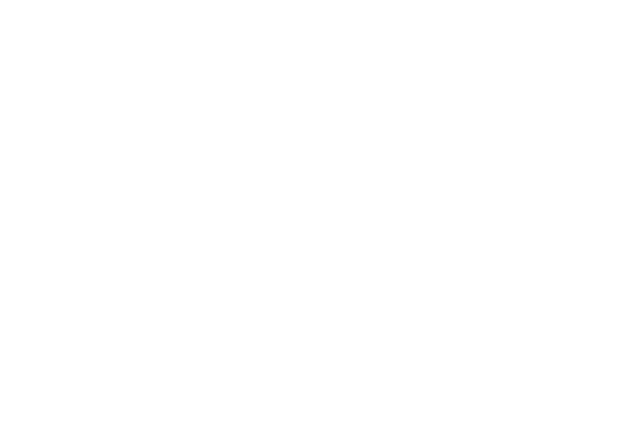
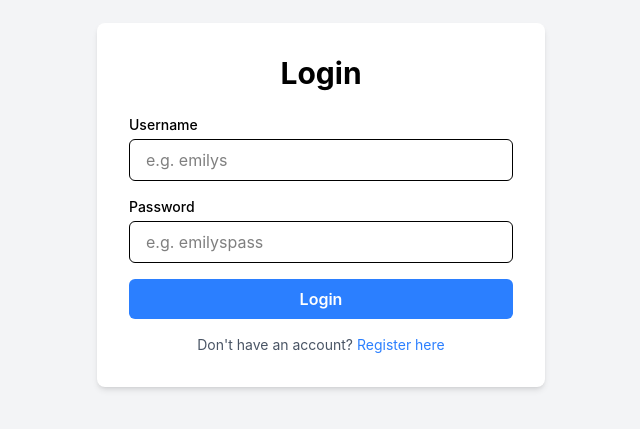
Before and after one commit to Sarthak05-code/ReactTraning, a React (Vite) app: page /ReactTraning/login in a window 1280 px wide. Before the commit this address had no page. Shown: the part 195-624 px from the top of the page, without its empty margins (319-959 px from the left). Built offline with nearby package versions, Linux system fonts and the light colour scheme.

Commit message:
browser router fixed and in working condition.

```diff
--- a/src/App.jsx
+++ b/src/App.jsx
@@ -1,18 +1,16 @@
-import { Route, Routes } from "react-router-dom"
-import LoginPage from "./pages/LoginPage"
-import { Dashboard } from "./pages/DashBoard"
+import { Routes, Route, Navigate } from "react-router-dom";
+import LoginPage from "./pages/LoginPage";
+import { DashBoard } from "./pages/DashBoard";
 
 function App() {
-    return(
-        <>
-
-        <Routes>
-            <Route path="/ReactTraning/" element={<LoginPage/>}/>
-            <Route path="/ReactTraning/dashboard" element={<Dashboard/>} />
-        </Routes>
-
-        </>
-    )
+  return (
+    <Routes>
+      <Route path="/" element={<Navigate to="/login" replace />} />
+      <Route path="/login" element={<LoginPage />} />
+      <Route path="/dashboard" element={<DashBoard />} />
+      <Route path="*" element={<Navigate to="/login" replace />} />
+    </Routes>
+  );
 }
 
-export default App
+export default App;
--- a/src/main.jsx
+++ b/src/main.jsx
@@ -1,10 +1,13 @@
-import { createRoot } from "react-dom/client";
+import React from "react";
+import ReactDOM from "react-dom/client";
+import { BrowserRouter } from "react-router-dom";
+import App from "./App.jsx";
 import "./index.css";
-import App from "./App.jsx";
-import { BrowserRouter } from "react-router-dom";
 
-createRoot(document.getElementById("root")).render(
-  <BrowserRouter>
-    <App />
-  </BrowserRouter>,
+ReactDOM.createRoot(document.getElementById("root")).render(
+  <React.StrictMode>
+    <BrowserRouter basename="/ReactTraning">
+      <App />
+    </BrowserRouter>
+  </React.StrictMode>
 );
--- a/src/pages/DashBoard.jsx
+++ b/src/pages/DashBoard.jsx
@@ -1,15 +1,33 @@
+import { useNavigate } from "react-router-dom";
+import { useEffect } from "react";
 
-export const Dashboard = () => {
+export const DashBoard = () => {
+  const navigate = useNavigate();
+
+  // Guard route: redirect to /login if no auth token exists
+  useEffect(() => {
+    const token = localStorage.getItem("token");
+    if (!token) {
+      navigate("/login");
+    }
+  }, [navigate]);
+
+  const handleLogout = () => {
+    localStorage.removeItem("token");
+    navigate("/login");
+  };
+
   return (
     <div className="min-h-screen bg-gray-100">
-
       <nav className="bg-white shadow-sm border-b px-6 py-4 flex justify-between items-center">
         <h1 className="text-xl font-bold text-gray-800">Dashboard</h1>
-        <button className="text-sm bg-red-500 text-white px-3 py-1.5 rounded hover:bg-red-600 transition">
+        <button
+          onClick={handleLogout}
+          className="text-sm bg-red-500 text-white px-3 py-1.5 rounded hover:bg-red-600 transition"
+        >
           Logout
         </button>
       </nav>
-
 
       <main className="p-6">
         <div className="bg-white p-6 rounded-lg shadow-sm border">
--- a/src/pages/LoginPage.jsx
+++ b/src/pages/LoginPage.jsx
@@ -1,5 +1,5 @@
 import { useState } from "react";
-import {  useNavigate } from "react-router-dom";
+import { useNavigate, Link } from "react-router-dom";
 
 function LoginPage() {
   const [data, setData] = useState({
@@ -7,21 +7,25 @@
     password: "",
   });
   const [error, setError] = useState("");
-  const navigate = useNavigate()
+  const [loading, setLoading] = useState(false);
+
+  const navigate = useNavigate();
+
   const handleChange = (e) => {
     setData({ ...data, [e.target.name]: e.target.value });
-    if (error) setError("")
+    if (error) setError("");
   };
 
   const handleSubmit = async (e) => {
     e.preventDefault();
     setError("");
 
-
     if (!data.username || !data.password) {
       setError("Please fill in all fields.");
       return;
     }
+
+    setLoading(true);
 
     try {
       const res = await fetch("https://dummyjson.com/auth/login", {
@@ -38,13 +42,15 @@
       if (!res.ok) {
         throw new Error(result.message || "Invalid credentials");
       }
-      if (!error) {
-        navigate("/ReactTraning/dashboard")
-      }
 
-      console.log("Logged in user:", result);
+      localStorage.setItem("token", result.accessToken);
+
+      // Navigate to /dashboard (basename adds /ReactTraning automatically)
+      navigate("/dashboard");
     } catch (err) {
       setError(err.message);
+    } finally {
+      setLoading(false);
     }
   };
 
@@ -62,7 +68,6 @@
         <form onSubmit={handleSubmit} className="space-y-4">
           <div>
             <label className="block text-sm font-medium mb-1">Username</label>
-
             <input
               type="text"
               name="username"
@@ -75,7 +80,6 @@
 
           <div>
             <label className="block text-sm font-medium mb-1">Password</label>
-
             <input
               type="password"
               name="password"
@@ -88,17 +92,18 @@
 
           <button
             type="submit"
-            className="w-full bg-blue-500 text-white py-2 rounded-md font-semibold hover:bg-blue-600 transition"
+            disabled={loading}
+            className="w-full bg-blue-500 text-white py-2 rounded-md font-semibold hover:bg-blue-600 transition disabled:opacity-50"
           >
-            Login
+            {loading ? "Logging in..." : "Login"}
           </button>
         </form>
 
         <p className="text-center text-sm text-gray-600 mt-4">
           Don't have an account?{" "}
-          <a href="#" className="text-blue-500 hover:underline">
+          <Link to="/register" className="text-blue-500 hover:underline">
             Register here
-          </a>
+          </Link>
         </p>
       </div>
     </div>
```
